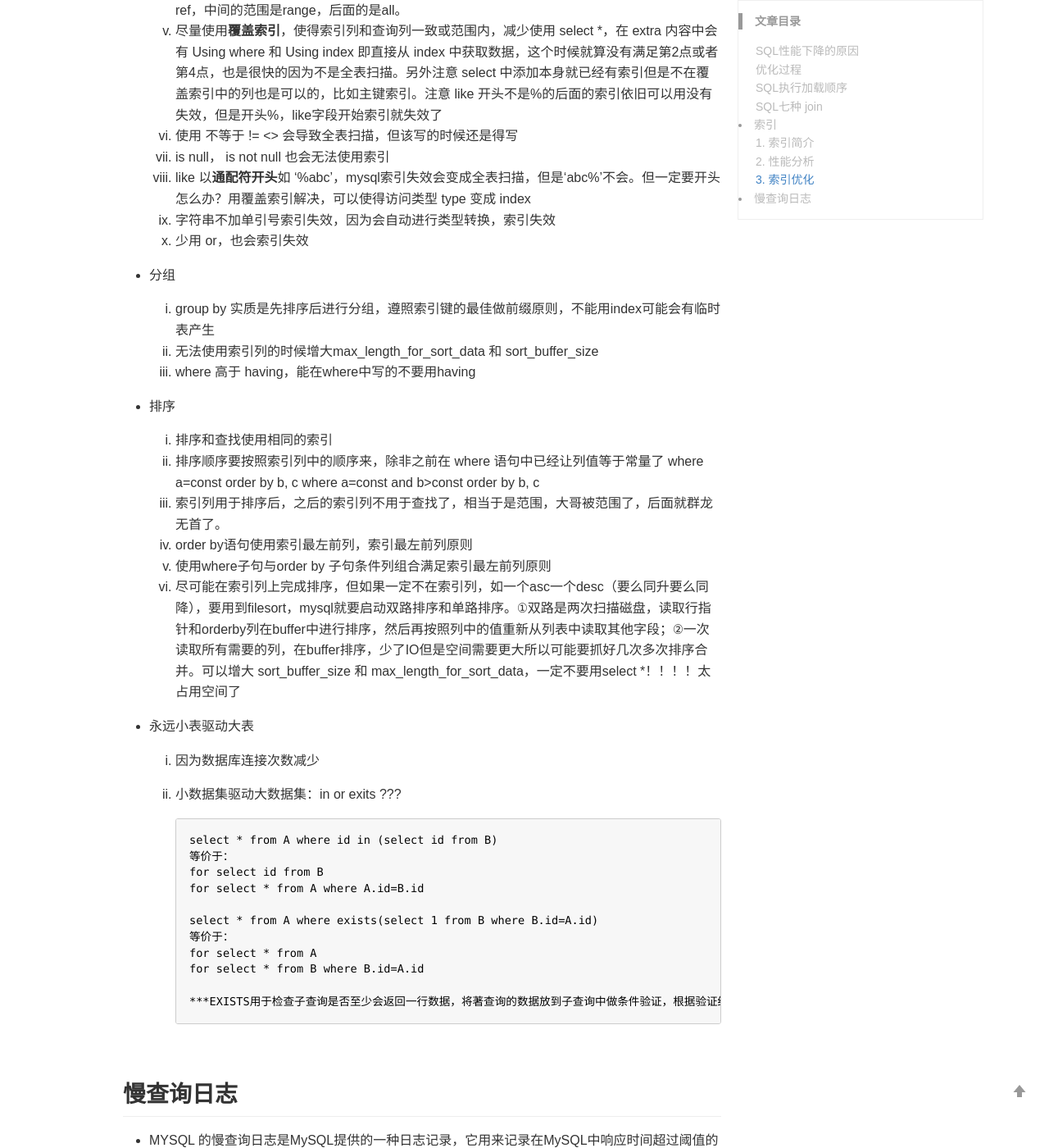
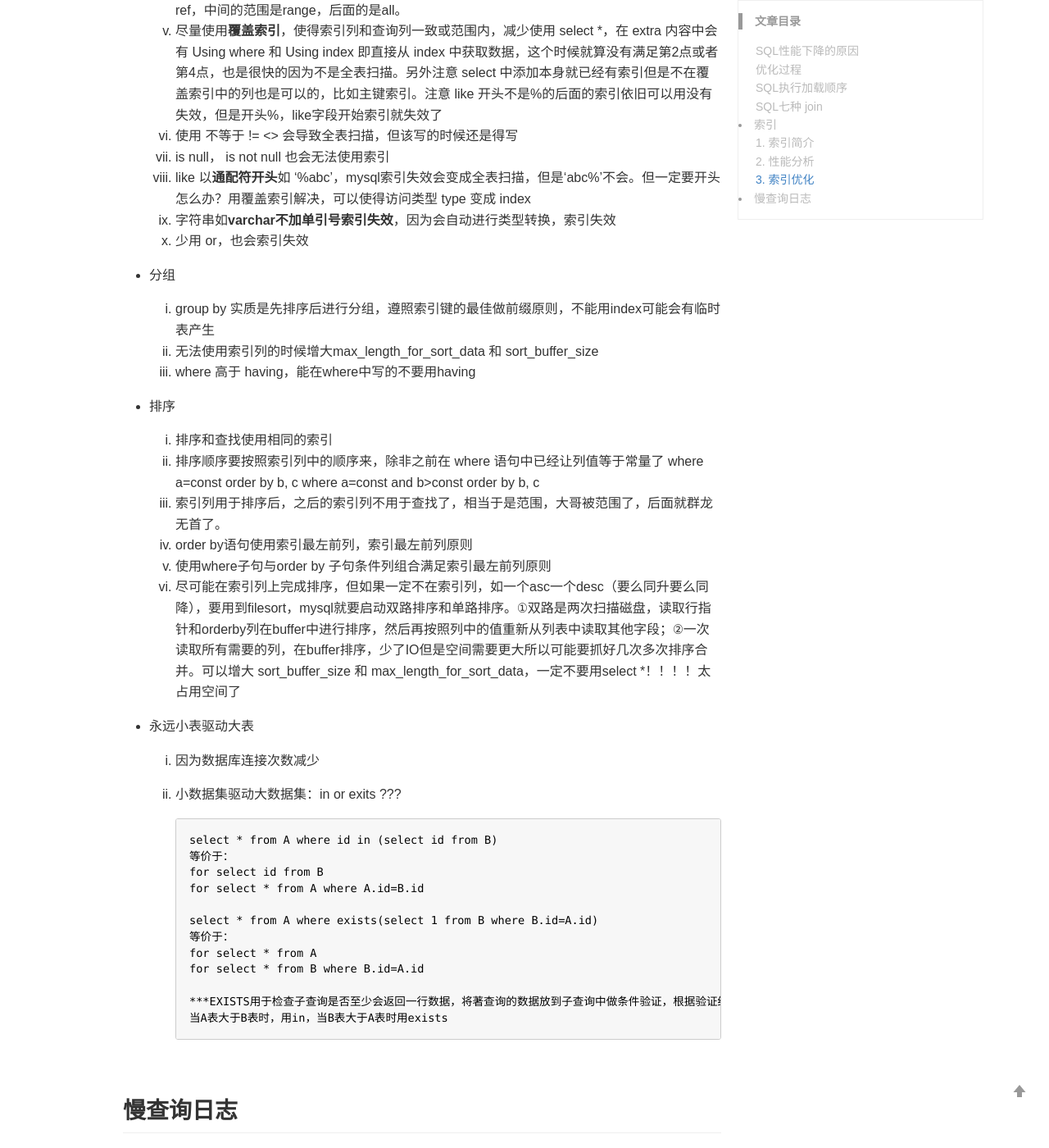
Before and after one commit to WYWAshley/WYWAshley.github.io, a Jekyll site: the page built from _posts/2020-3-12-SQL Index.md, in a window 1280 px wide and 1400 px high, scrolled down 4493 px. Shown: the whole window at 82% size. Built offline with Jekyll 4.4.1, drawn with Linux system fonts in a browser that asks for light colours; comment, search, counter and statistics services are not loaded; some of the changed text lies outside the part shown.

Commit message:
Update 2020-3-12-SQL Index.md

````diff
--- a/_posts/2020-3-12-SQL Index.md
+++ b/_posts/2020-3-12-SQL Index.md
@@ -124,7 +124,7 @@
 
 * join 语句的优化
 
-  尽可能减少 join 语句中的 NestedLoop 的循环总次数，永远用小结果集驱动大结果集，所以左连接在右表加 index；
+  尽可能减少 join 语句中的 NestedLoop 的循环总次数，把大表放在前面，因为后面的表会进行全表扫描，所以左连接在右表加 index，右连接在左表加index，注意不要和in、exists混乱了；
 
   优先优化 NestedLoop 的内层循环；
 
@@ -142,7 +142,7 @@
   6. 使用 不等于 != <> 会导致全表扫描，但该写的时候还是得写
   7. is null， is not null 也会无法使用索引
   8. like 以**通配符开头**如 '%abc'，mysql索引失效会变成全表扫描，但是‘abc%’不会。但一定要开头怎么办？用覆盖索引解决，可以使得访问类型 type 变成 index
-  9. 字符串不加单引号索引失效，因为会自动进行类型转换，索引失效
+  9. 字符串如**varchar不加单引号索引失效**，因为会自动进行类型转换，索引失效
   10. 少用 or，也会索引失效
 
 * 分组
@@ -178,6 +178,7 @@
       for select * from B where B.id=A.id
 
       ***EXISTS用于检查子查询是否至少会返回一行数据，将著查询的数据放到子查询中做条件验证，根据验证结果（True or False）来决定主查询的结果是否得以保留。所以exists后面select 什么都可以，数据不是重点，重点是where筛选，甚至是null
+      当A表大于B表时，用in，当B表大于A表时用exists
       ```
 
 <br/>
````
